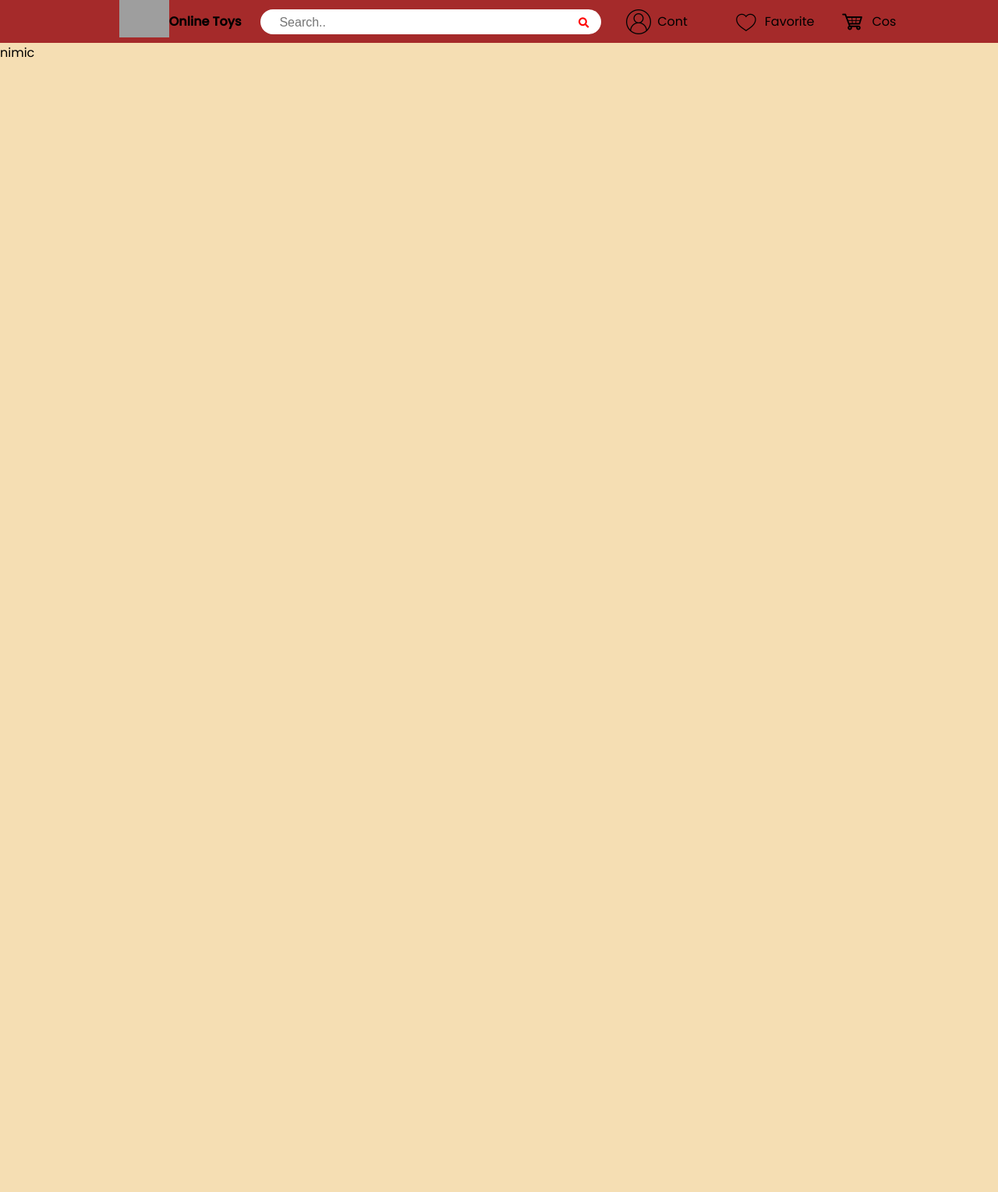
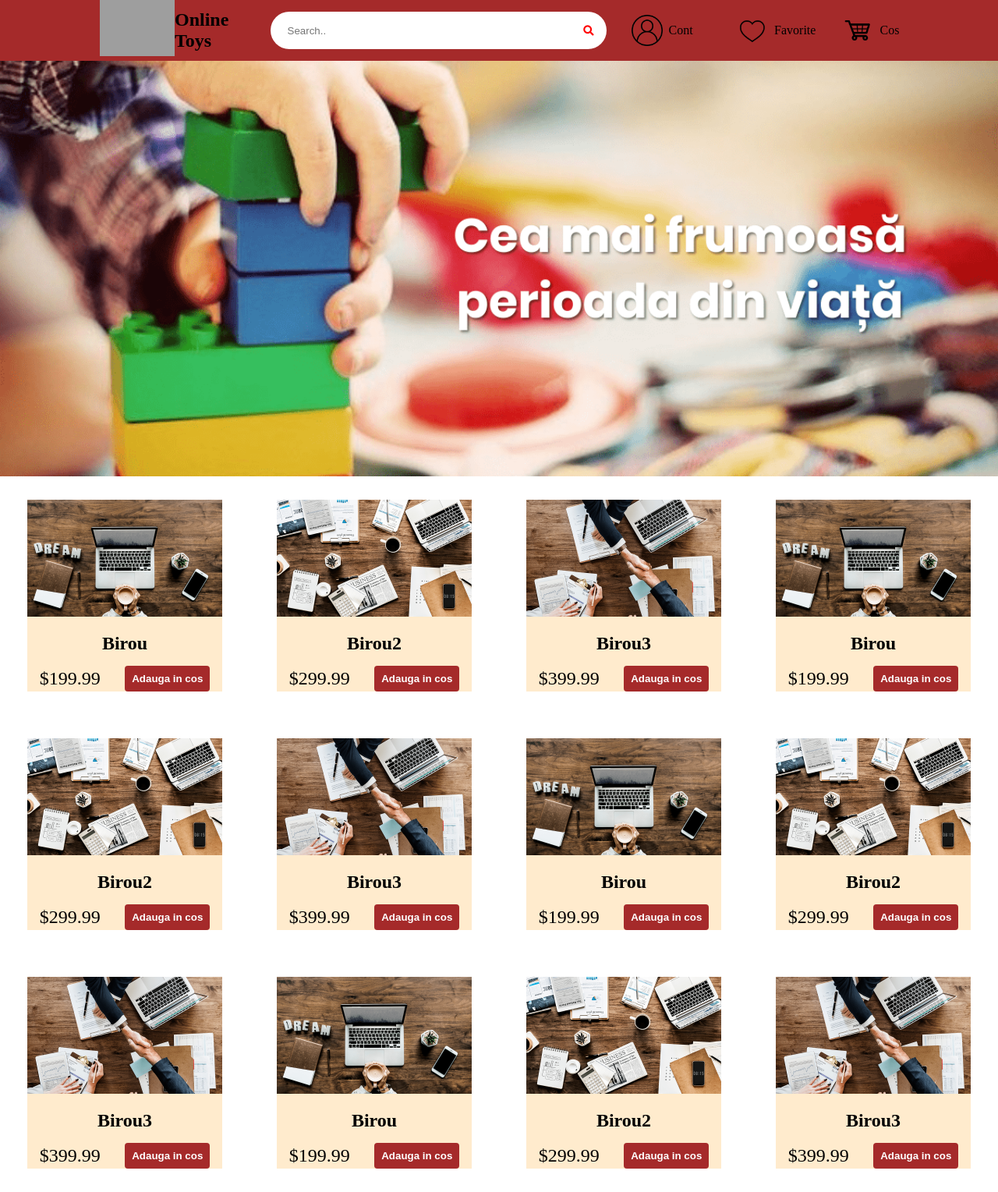
Before and after one commit to BlackNesta/Oto, a PHP site: page /main.html in a window 1280 px wide. Shown: the whole page at 78% size. Before the commit the page ends 74 px from the top, so only its background shows below. Run offline with PHP 8.4, Linux system fonts and the light colour scheme; some libraries are stand-ins or nearby versions; grey boxes are pictures that could not be loaded.

Commit message:
Main page

```diff
--- a/Pages/main-style.css
+++ b/Pages/main-style.css
@@ -1,16 +1,13 @@
 *{
 	margin: 0px;
-	padding: 0px;
+    padding: 0px;
     box-sizing: border-box;
 }
 
 html{
     min-width: 320px;
 }
-body {
-    font-family: 'Poppins', sans-serif;
-    background-color: wheat;
-}
+
 header {
     display: flex;
     flex-wrap: wrap;
@@ -27,23 +24,25 @@ img.logo
 }
 .logo-container{
     flex: 1;
+    font-size: 1.5rem;
     display: flex;
-    flex-wrap: wrap;
     align-items: center;
     justify-content: center;
+    margin-right: 1rem;
 }
 
 .search-box{
     flex: 2;
     background-color: white;
     border-radius: 2em;
-    height: 2em;
+    height: 3em;
     padding: 0.5em;
     padding-right: 1em;
     min-width: 150px;
 }
 .search-text {
     width: 85%;
+    height: 100%;
     border: none;
     background: none;
     outline: none;
@@ -51,13 +50,13 @@ img.logo
     padding-left: 1em;
     margin-right: -1em;
     color: black;
-    font-size: 1em;
+    font-size: 2;
 }
 .search-box:hover{
-    size: 10em;
+    /*size: 10em;*/
 }
 .searchButton {
-    height: 2em;
+    height: 3em;
     background: none;
     border: none;
     color: red;
@@ -80,8 +79,8 @@ img.logo
     font-size: 1.5em;
 }
 img.nav_img{
-    height: 2em;
-    width: 2em;
+    height: 2.5em;
+    width: 2.5em;
 }
 .nav_text{
     padding-left: 0.5em;
@@ -98,6 +97,100 @@ img.nav_img{
         display: none;
     }
 }
-@media screen and (max-width: 600px) {
+/*###################################Page#########################################*/
 
+body{
+    background-color: blanchedalmond;
 }
+
+#slider {
+    margin: auto;
+    overflow: hidden;
+    max-width: 1300px;
+}
+#slider figure {
+	position: relative;
+	width: 500%;
+	margin: 0;
+	left: 0;
+	animation: 20s slider infinite;
+}
+#slider figure img {
+    width: 20%;
+    height: 10%;
+	float: left;
+}
+
+@keyframes slider {
+	0% {
+		left: 0;
+	}
+	20% {
+		left: 0;
+	}
+	25% {
+		left: -100%;
+	}
+	45% {
+		left: -100%;
+	}
+	50% {
+		left: -200%;
+	}
+	70% {
+		left: -200%;
+	}
+	75% {
+		left: -300%;
+	}
+	95% {
+		left: -300%;
+	}
+	100% {
+		left: -400%;
+	}
+}
+
+#produse{
+    margin: auto;
+    max-width: 1300px;
+    display: flex;
+    flex-wrap: wrap;
+    justify-content: space-around;
+    background-color: white;
+}
+
+.produs{
+    font-size: 1.5em;
+    margin: 30px;
+    background-color:blanchedalmond;
+}
+.produs img{
+    max-width: 250px;
+}
+.produs .nume{
+    text-align: center;
+    font-weight: bold;
+    margin-top:15px;
+}
+.produs .details{
+    display: flex;
+    align-items: center;
+    justify-content: space-around;
+    margin-top:15px;
+}
+.produs button{
+    text-align: center;
+    vertical-align: middle;
+    padding: .67em .67em;
+    cursor: pointer;
+    color: white;
+    background-color: brown;
+    border: none;
+    border-radius: .3em;
+    font-weight: bold;
+}
+
+.produs button:hover {
+    background-color: lightsalmon;
+}
--- a/Pages/main.html
+++ b/Pages/main.html
@@ -1,11 +1,11 @@
 <!DOCTYPE html>
 <html>
+
 <head>
   <meta charset="utf-8">
   <title>Online Toys</title>
   <meta name="viewport" content="width=device-width, initial-scale=1.0">
-    <link href="https://fonts.googleapis.com/css?family=Poppins:400,500&display=swap"
-		rel="stylesheet"/>
+  <link href="https://fonts.googleapis.com/css?family=Poppins:400,500&display=swap" rel="stylesheet" />
   <link rel="stylesheet" href="https://use.fontawesome.com/releases/v5.3.1/css/all.css"
     integrity="sha384-mzrmE5qonljUremFsqc01SB46JvROS7bZs3IO2EmfFsd15uHvIt+Y8vEf7N7fWAU" crossorigin="anonymous">
   <link rel="stylesheet" href="./main-style.css" />
@@ -24,7 +24,7 @@
     </button>
   </div>
   <div class="nav">
-        <a class="nav_comp"  href="acount.html">
+    <a class="nav_comp" href="acount.html">
       <img class="nav_img" hre src="./img/account_icon.png" alt="acount" />
       <h class="nav_text">Cont</h>
     </a>
@@ -32,13 +32,122 @@
       <img class="nav_img" src="./img/heart_incon.png" alt="favorites" />
       <h class="nav_text">Favorite</h>
     </a>
-        <a class="nav_comp"  href="#">
+    <a class="nav_comp" href="#">
       <img class="nav_img" src="./img/cart_icon.png" alt="cart" />
       <h class="nav_text">Cos</h>
     </a>
   </div>
 </header>
+
 <body>
-        nimic
+
+  <section id="slider">
+    <figure>
+      <img src="img/banner1.png">
+      <img src="img/banner2.png">
+      <img src="img/banner3.png">
+      <img src="img/banner4.png">
+      <img src="img/banner1.png">
+    </figure>
+  </section>
+
+  <section id="produse">
+    <div class="produs">
+      <img src="img/desk.png">
+      <div class="nume">Birou</div>
+      <div class="details">
+        <span class="price">$199.99</span>
+        <button role="button">Adauga in cos</button>
+      </div>
+    </div>
+    <div class="produs">
+      <img src="img/desk2.png">
+      <div class="nume">Birou2</div>
+      <div class="details">
+        <span class="price">$299.99</span>
+        <button role="button">Adauga in cos</button>
+      </div>
+    </div>
+    <div class="produs">
+      <img src="img/desk3.png">
+      <div class="nume">Birou3</div>
+      <div class="details">
+        <span class="price">$399.99</span>
+        <button role="button">Adauga in cos</button>
+      </div>
+    </div>
+    <div class="produs">
+      <img src="img/desk.png">
+      <div class="nume">Birou</div>
+      <div class="details">
+        <span class="price">$199.99</span>
+        <button role="button">Adauga in cos</button>
+      </div>
+    </div>
+    <div class="produs">
+      <img src="img/desk2.png">
+      <div class="nume">Birou2</div>
+      <div class="details">
+        <span class="price">$299.99</span>
+        <button role="button">Adauga in cos</button>
+      </div>
+    </div>
+    <div class="produs">
+      <img src="img/desk3.png">
+      <div class="nume">Birou3</div>
+      <div class="details">
+        <span class="price">$399.99</span>
+        <button role="button">Adauga in cos</button>
+      </div>
+    </div><div class="produs">
+      <img src="img/desk.png">
+      <div class="nume">Birou</div>
+      <div class="details">
+        <span class="price">$199.99</span>
+        <button role="button">Adauga in cos</button>
+      </div>
+    </div>
+    <div class="produs">
+      <img src="img/desk2.png">
+      <div class="nume">Birou2</div>
+      <div class="details">
+        <span class="price">$299.99</span>
+        <button role="button">Adauga in cos</button>
+      </div>
+    </div>
+    <div class="produs">
+      <img src="img/desk3.png">
+      <div class="nume">Birou3</div>
+      <div class="details">
+        <span class="price">$399.99</span>
+        <button role="button">Adauga in cos</button>
+      </div>
+    </div>
+    <div class="produs">
+      <img src="img/desk.png">
+      <div class="nume">Birou</div>
+      <div class="details">
+        <span class="price">$199.99</span>
+        <button role="button">Adauga in cos</button>
+      </div>
+    </div>
+    <div class="produs">
+      <img src="img/desk2.png">
+      <div class="nume">Birou2</div>
+      <div class="details">
+        <span class="price">$299.99</span>
+        <button role="button">Adauga in cos</button>
+      </div>
+    </div>
+    <div class="produs">
+      <img src="img/desk3.png">
+      <div class="nume">Birou3</div>
+      <div class="details">
+        <span class="price">$399.99</span>
+        <button role="button">Adauga in cos</button>
+      </div>
+    </div>
+  </section>
+
 </body>
 </html>
```
Also changed, not shown: Pages/pagina-produse.html (added, +44 -0 lines), Pages/img/banner1.png (added), Pages/img/banner2.png (added), Pages/img/banner3.png (added), Pages/img/banner4.png (added), Pages/img/desk.png (added), Pages/img/desk2.png (added), Pages/img/desk3.png (added). Lines whose indentation alone changed are shown as unchanged.
